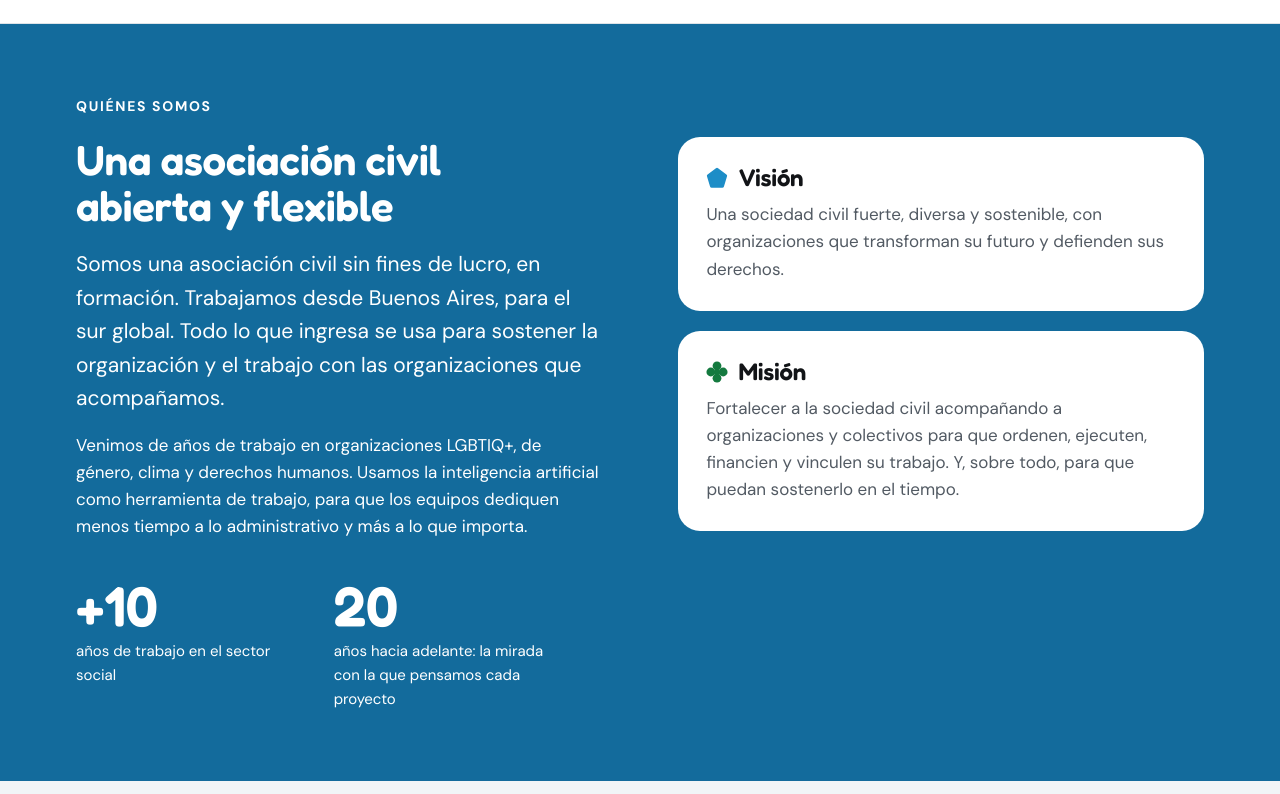
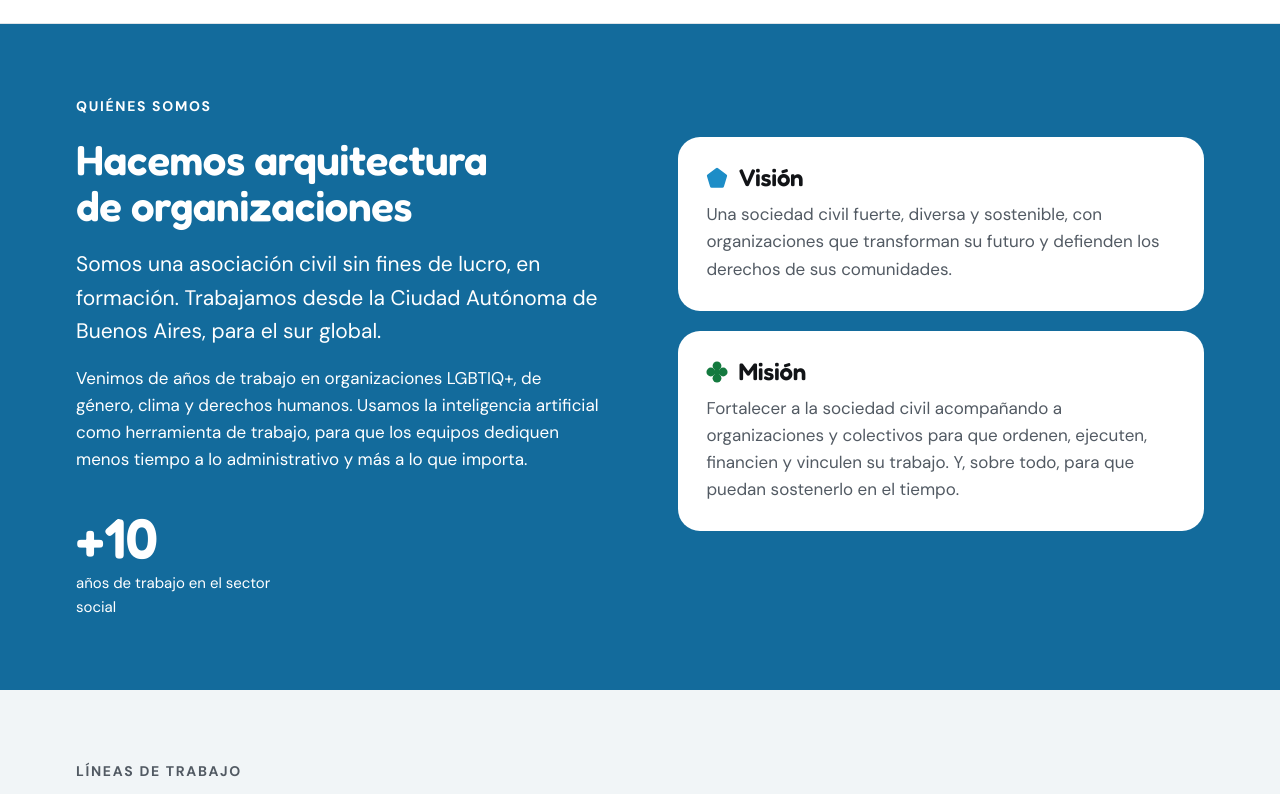
Before and after one commit to lautarojustin/sitio-cuqu, a plain HTML site: page index.html in a window 1280 px wide. Shown: the part 660-1454 px from the top of the page. Drawn offline with Linux system fonts and the light colour scheme.

Commit message:
Quiénes somos, Visión y Para quiénes; botones en un renglón y separadores parejos en celular

```diff
--- a/index.html
+++ b/index.html
@@ -136,7 +136,7 @@ header{position:sticky;top:env(safe-area-inset-top,0px);z-index:5;background:col
 @keyframes flota{0%,100%{transform:translateY(0)}50%{transform:translateY(-14px)}}
 @keyframes gira{to{transform:rotate(360deg)}}
 @media (max-width:820px){.hero-grid{grid-template-columns:1fr}.hero-art{max-width:380px;width:100%;margin-inline:auto;order:-1}}
-@media (max-width:600px){.hero-art{display:none}}
+@media (max-width:600px){.hero-art{display:none}.hero .ctas{flex-wrap:nowrap;gap:8px;margin-top:28px}.hero .ctas .btn{flex:1 1 auto;justify-content:center;white-space:nowrap;font-size:14px;padding:10px 12px}}
 
 
 /* Quiénes */
@@ -187,7 +187,7 @@ header{position:sticky;top:env(safe-area-inset-top,0px);z-index:5;background:col
 .costos .btn{border-color:var(--tinta-amarilla);color:var(--tinta-amarilla)}
 .costos .btn:hover{background:var(--tinta-amarilla);color:var(--amarillo)}
 @media (max-width:900px){.modos{grid-template-columns:1fr 1fr}.modo:nth-child(3){padding-left:0;border-left:0}.modo:nth-child(n+3){border-top:1px solid var(--line)}}
-@media (max-width:560px){.modos{grid-template-columns:1fr}.modo,.modo + .modo{padding-left:0;border-left:0}.modo + .modo{border-top:1px solid var(--line)}}
+@media (max-width:560px){.modos{grid-template-columns:1fr}.modo,.modo + .modo{padding-left:0;border-left:0}.modo + .modo{border-top:1px solid var(--line)}.modo,.modo + .modo{padding-block:24px}}
 
 /* Para quiénes */
 .para{background:var(--verde);color:var(--sobre-color);padding-block:clamp(30px,3.6vw,48px)}
@@ -311,18 +311,16 @@ footer{border-top:1px solid var(--line);padding-block:32px;font-size:14px;color:
       <p class="eyebrow" data-en="About us">Quiénes somos</p>
       <div class="quienes-grid">
         <div>
-          <h2 data-en="An open and flexible civil association">Una asociación civil abierta y flexible</h2>
-          <p class="lead" data-en="We are a non-profit civil association, currently being set up. We work from Buenos Aires, for the Global South. Everything we receive goes to sustaining the organization and our work with the groups we support.">Somos una asociación civil sin fines de lucro, en formación. Trabajamos desde Buenos Aires, para el sur global. Todo lo que ingresa se usa para sostener la organización y el trabajo con las organizaciones que acompañamos.</p>
+          <h2 data-en="We do organizational architecture">Hacemos arquitectura de organizaciones</h2>
+          <p class="lead" data-en="We are a non-profit civil association, currently being set up. We work from the Autonomous City of Buenos Aires, for the Global South.">Somos una asociación civil sin fines de lucro, en formación. Trabajamos desde la Ciudad Autónoma de Buenos Aires, para el sur global.</p>
           <p class="sub-lead" data-en="Our team comes from years of work in LGBTIQ+, gender, climate and human rights organizations. We use artificial intelligence as a working tool, so teams spend less time on paperwork and more on what matters.">Venimos de años de trabajo en organizaciones LGBTIQ+, de género, clima y derechos humanos. Usamos la inteligencia artificial como herramienta de trabajo, para que los equipos dediquen menos tiempo a lo administrativo y más a lo que importa.</p>
           <div class="datos">
-            <div class="dato"><strong>+10</strong><span data-en="years working in the social sector">años de trabajo en el sector social</span></div>
-            <div class="dato"><strong style="color:var(--naranja-texto)">20</strong><span data-en="years ahead: the horizon we plan every project with">años hacia adelante: la mirada con la que pensamos cada proyecto</span></div>
-          </div>
+            <div class="dato"><strong>+10</strong><span data-en="years working in the social sector">años de trabajo en el sector social</span></div>          </div>
         </div>
         <div class="vm">
           <article>
             <h3><svg width="22" height="22" style="color:var(--azul)" aria-hidden="true"><use href="#pentagono"/></svg><span data-en="Vision">Visión</span></h3>
-            <p data-en="A strong, diverse and sustainable civil society, with organizations that shape their future and defend their rights.">Una sociedad civil fuerte, diversa y sostenible, con organizaciones que transforman su futuro y defienden sus derechos.</p>
+            <p data-en="A strong, diverse and sustainable civil society, with organizations that shape their future and defend the rights of their communities.">Una sociedad civil fuerte, diversa y sostenible, con organizaciones que transforman su futuro y defienden los derechos de sus comunidades.</p>
           </article>
           <article>
             <h3><svg width="22" height="22" style="color:var(--verde)" aria-hidden="true"><use href="#trebol"/></svg><span data-en="Mission">Misión</span></h3>
@@ -416,8 +414,7 @@ footer{border-top:1px solid var(--line);padding-block:32px;font-size:14px;color:
     <div class="wrap para-grid">
       <div>
         <p class="eyebrow" data-en="Who it's for">Para quiénes</p>
-        <h2 style="margin-top:14px" data-en="For those who build community">Para quienes construyen comunidad</h2>
-        <p class="lead" data-en="We aren't defined by a territory. We work with organizations and collectives in their own contexts and communities.">No nos define un territorio. Trabajamos con las organizaciones y colectivos en sus propios contextos y comunidades.</p>
+        <h2 style="margin-top:14px" data-en="We work for those who build community">Trabajamos para quienes construyen comunidad</h2>
       </div>
       <div>
         <div class="bloque">
```
